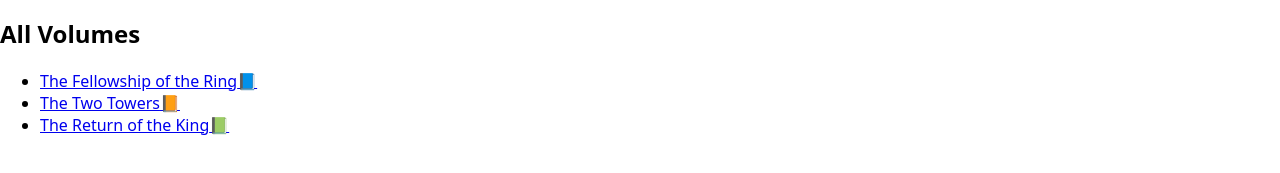
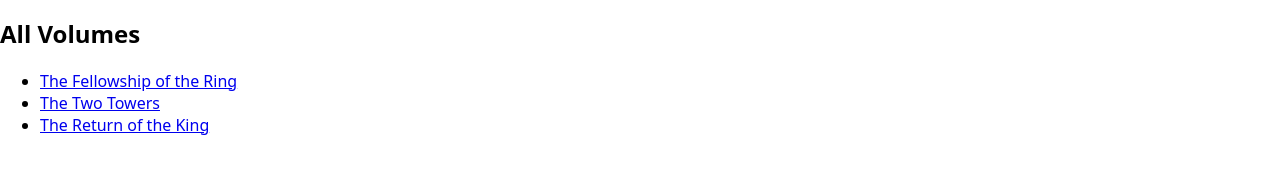
Before and after one commit to vaupunkt/NF-LordOfTheRingsApp-nextJS, a Next.js app: page /volumes in a window 1280 px wide. Shown: the part 155-328 px from the top of the page. Built offline with nearby package versions, Linux system fonts and the light colour scheme.

Commit message:
rewritten to use String literals

```diff
--- a/pages/volumes/index.js
+++ b/pages/volumes/index.js
@@ -8,19 +8,13 @@
       <p>{introduction}</p>
       <h2>All Volumes</h2>
       <ul>
-        <li>
-          <Link href="./volumes/the-fellowship-of-the-ring">
-            {volumes[0].title}📘
-          </Link>
-        </li>
-        <li>
-          <Link href="./volumes/the-two-towers">{volumes[1].title}📙</Link>
-        </li>
-        <li>
-          <Link href="./volumes/the-return-of-the-king">
-            {volumes[2].title}📗
-          </Link>
-        </li>
+        {volumes.map((volume) => {
+          return (
+            <li key={volume.slug}>
+              <Link href={`./volumes/${volume.slug}`}>{volume.title}</Link>
+            </li>
+          );
+        })}
       </ul>
     </div>
   );
--- a/pages/volumes/the-fellowship-of-the-ring.js
+++ b/pages/volumes/the-fellowship-of-the-ring.js
@@ -5,7 +5,6 @@
 
 export default function TheFellowshipOfTheRings() {
   const data = volumes.find(({ slug }) => slug === volumes[0].slug);
-
   return (
     <div>
       <Link href="../volumes/">⬅️ All Volumes</Link>
--- a/pages/volumes/the-two-towers.js
+++ b/pages/volumes/the-two-towers.js
@@ -22,7 +22,7 @@
       </ul>
       <Image src={data.cover} width={140} height={230} alt={data.title} />
       <br></br>
-      <Link href=".the-fellowship-of-the-ring">⬅️ Previous Volume</Link>
+      <Link href="./the-fellowship-of-the-ring">⬅️ Previous Volume</Link>
       <Link href="./the-return-of-the-king"> Next Volume ➡️</Link>
     </div>
   );
```
